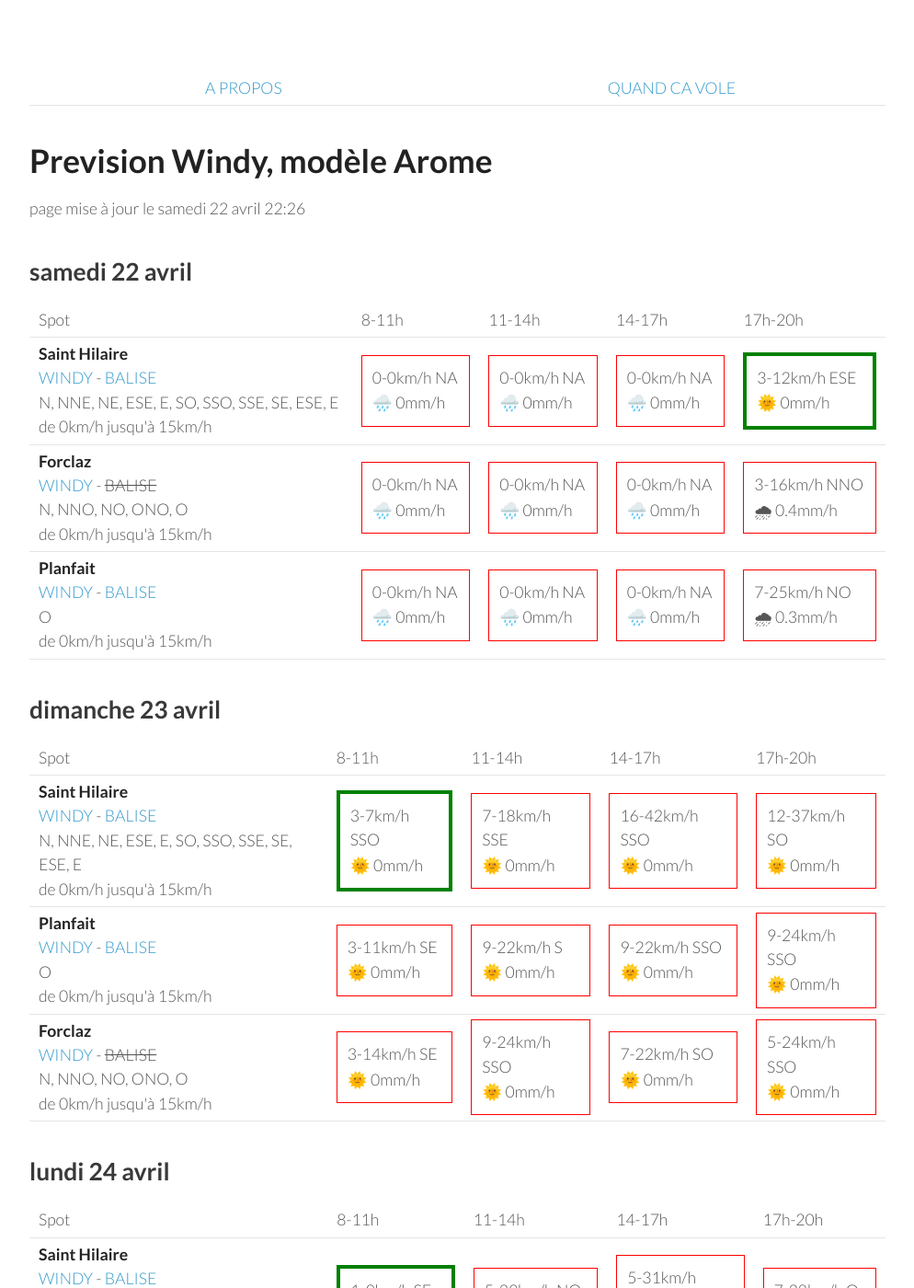
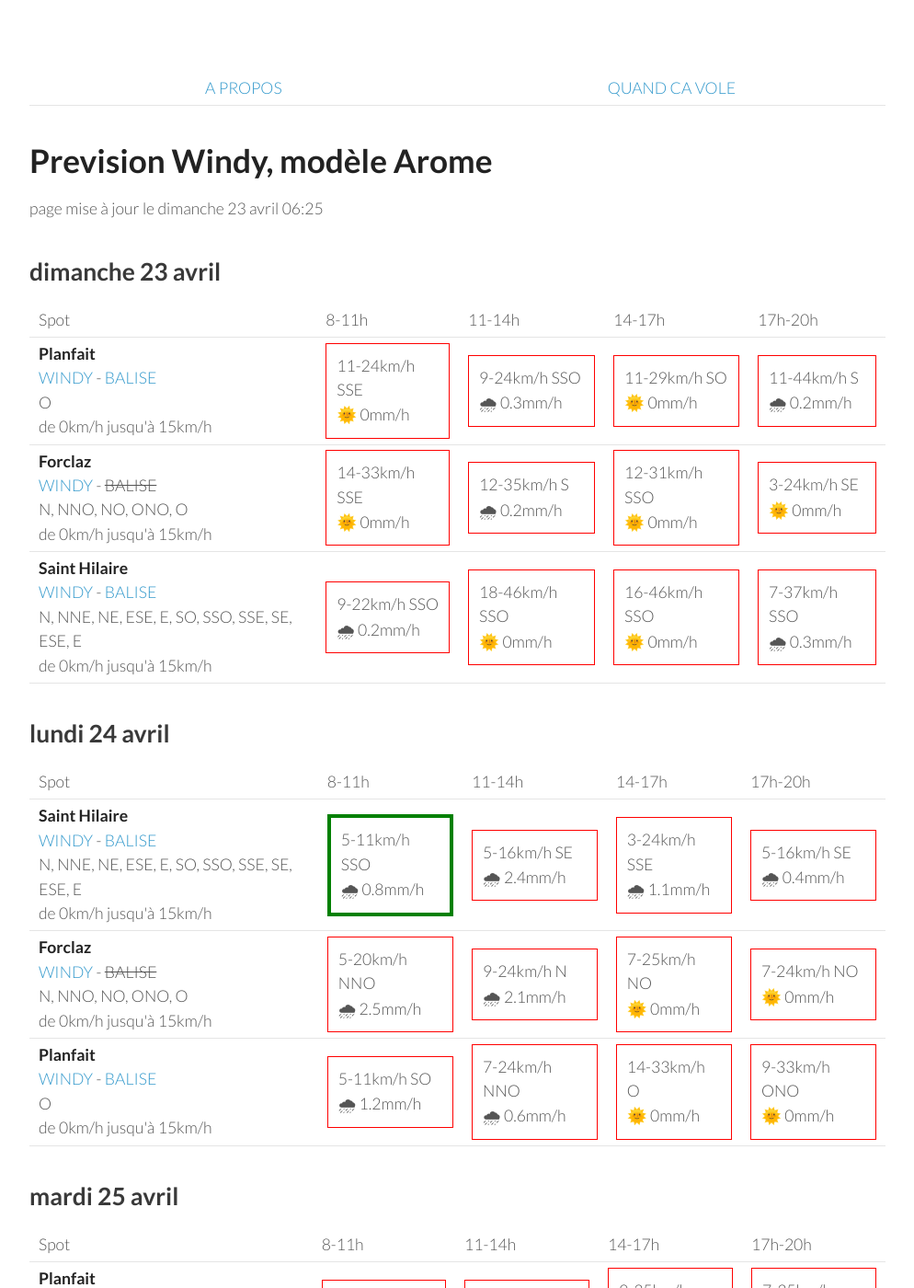
Before and after one commit to parapente-dans-le-nord/parapente-dans-le-nord.github.io, a Jekyll site: the page built from alpes_nord.markdown, in a window 1280 px wide and 1400 px high. Shown: the whole window at 92% size, without its empty margins (26-1020 px from the left). Built offline with Jekyll 4.4.1, drawn with Linux system fonts in a browser that asks for light colours; some of the changed text lies outside the part shown.

Commit message:
update index.markdown

```diff
--- a/alpes_nord.markdown
+++ b/alpes_nord.markdown
@@ -7,51 +7,8 @@ title:  "Tous les spots"
 {: .links}
 
 # Prevision Windy, modèle Arome
-page mise à jour le samedi 22 avril 22:26
+page mise à jour le dimanche 23 avril 06:25
 
-## samedi 22 avril
-
-{::nomarkdown}
-<table>
-  <tbody>
-    <tr>
-      <td>Spot</td>
-      <td>8-11h</td>
-      <td>11-14h</td>
-      <td>14-17h</td>
-      <td>17h-20h</td>
-    </tr>
-<tr>
-        <td><strong>Saint Hilaire</strong><br><a href="https://windy.com/45.307/5.888?45.087,5.889,9,m:eUFagkX">WINDY</a> - <span class=""><a href="http://www.balisemeteo.com/balise.php?idBalise=61">BALISE</a> </span><br> <span class="vent-favorable">N, NNE, NE, ESE, E, SO, SSO, SSE, SE, ESE, E</span><br><span class="force-vent">de 0km/h jusqu'à 15km/h</span> </td>
-
-            <td><div class="not-flyable"><p>0-0km/h NA</p><p>🌧️ 0mm/h</p></div></td>
-            <td><div class="not-flyable"><p>0-0km/h NA</p><p>🌧️ 0mm/h</p></div></td>
-            <td><div class="not-flyable"><p>0-0km/h NA</p><p>🌧️ 0mm/h</p></div></td>
-            <td><div class="flyable"><p>3-12km/h ESE</p><p>🌞 0mm/h</p></div></td>
-
-    </tr>
-<tr>
-        <td><strong>Forclaz</strong><br><a href="https://windy.com/45.814/6.247?45.375,6.246,8,m:eVwaglz">WINDY</a> - <span class="no-balise"> BALISE </span><br> <span class="vent-favorable">N, NNO, NO, ONO, O</span><br><span class="force-vent">de 0km/h jusqu'à 15km/h</span> </td>
-
-            <td><div class="not-flyable"><p>0-0km/h NA</p><p>🌧️ 0mm/h</p></div></td>
-            <td><div class="not-flyable"><p>0-0km/h NA</p><p>🌧️ 0mm/h</p></div></td>
-            <td><div class="not-flyable"><p>0-0km/h NA</p><p>🌧️ 0mm/h</p></div></td>
-            <td><div class="not-flyable"><p>3-16km/h NNO</p><p>🌧 0.4mm/h</p></div></td>
-
-    </tr>
-<tr>
-        <td><strong>Planfait</strong><br><a href="https://windy.com/45.853/6.223?45.415,6.223,8">WINDY</a> - <span class=""><a href="https://www.openwindmap.org/PP496">BALISE</a> </span><br> <span class="vent-favorable">O</span><br><span class="force-vent">de 0km/h jusqu'à 15km/h</span> </td>
-
-            <td><div class="not-flyable"><p>0-0km/h NA</p><p>🌧️ 0mm/h</p></div></td>
-            <td><div class="not-flyable"><p>0-0km/h NA</p><p>🌧️ 0mm/h</p></div></td>
-            <td><div class="not-flyable"><p>0-0km/h NA</p><p>🌧️ 0mm/h</p></div></td>
-            <td><div class="not-flyable"><p>7-25km/h NO</p><p>🌧 0.3mm/h</p></div></td>
-
-    </tr>
-
-</tbody>
-</table>
-{:/}
 ## dimanche 23 avril
 
 {::nomarkdown}
@@ -65,32 +22,32 @@ page mise à jour le samedi 22 avril 22:26
       <td>17h-20h</td>
     </tr>
 <tr>
-        <td><strong>Saint Hilaire</strong><br><a href="https://windy.com/45.307/5.888?45.087,5.889,9,m:eUFagkX">WINDY</a> - <span class=""><a href="http://www.balisemeteo.com/balise.php?idBalise=61">BALISE</a> </span><br> <span class="vent-favorable">N, NNE, NE, ESE, E, SO, SSO, SSE, SE, ESE, E</span><br><span class="force-vent">de 0km/h jusqu'à 15km/h</span> </td>
-
-            <td><div class="flyable"><p>3-7km/h SSO</p><p>🌞 0mm/h</p></div></td>
-            <td><div class="not-flyable"><p>7-18km/h SSE</p><p>🌞 0mm/h</p></div></td>
-            <td><div class="not-flyable"><p>16-42km/h SSO</p><p>🌞 0mm/h</p></div></td>
-            <td><div class="not-flyable"><p>12-37km/h SO</p><p>🌞 0mm/h</p></div></td>
-
-
-    </tr>
-<tr>
         <td><strong>Planfait</strong><br><a href="https://windy.com/45.853/6.223?45.415,6.223,8">WINDY</a> - <span class=""><a href="https://www.openwindmap.org/PP496">BALISE</a> </span><br> <span class="vent-favorable">O</span><br><span class="force-vent">de 0km/h jusqu'à 15km/h</span> </td>
 
-            <td><div class="not-flyable"><p>3-11km/h SE</p><p>🌞 0mm/h</p></div></td>
-            <td><div class="not-flyable"><p>9-22km/h S</p><p>🌞 0mm/h</p></div></td>
-            <td><div class="not-flyable"><p>9-22km/h SSO</p><p>🌞 0mm/h</p></div></td>
-            <td><div class="not-flyable"><p>9-24km/h SSO</p><p>🌞 0mm/h</p></div></td>
+            <td><div class="not-flyable"><p>11-24km/h SSE</p><p>🌞 0mm/h</p></div></td>
+            <td><div class="not-flyable"><p>9-24km/h SSO</p><p>🌧 0.3mm/h</p></div></td>
+            <td><div class="not-flyable"><p>11-29km/h SO</p><p>🌞 0mm/h</p></div></td>
+            <td><div class="not-flyable"><p>11-44km/h S</p><p>🌧 0.2mm/h</p></div></td>
 
 
     </tr>
 <tr>
         <td><strong>Forclaz</strong><br><a href="https://windy.com/45.814/6.247?45.375,6.246,8,m:eVwaglz">WINDY</a> - <span class="no-balise"> BALISE </span><br> <span class="vent-favorable">N, NNO, NO, ONO, O</span><br><span class="force-vent">de 0km/h jusqu'à 15km/h</span> </td>
 
-            <td><div class="not-flyable"><p>3-14km/h SE</p><p>🌞 0mm/h</p></div></td>
-            <td><div class="not-flyable"><p>9-24km/h SSO</p><p>🌞 0mm/h</p></div></td>
-            <td><div class="not-flyable"><p>7-22km/h SO</p><p>🌞 0mm/h</p></div></td>
-            <td><div class="not-flyable"><p>5-24km/h SSO</p><p>🌞 0mm/h</p></div></td>
+            <td><div class="not-flyable"><p>14-33km/h SSE</p><p>🌞 0mm/h</p></div></td>
+            <td><div class="not-flyable"><p>12-35km/h S</p><p>🌧 0.2mm/h</p></div></td>
+            <td><div class="not-flyable"><p>12-31km/h SSO</p><p>🌞 0mm/h</p></div></td>
+            <td><div class="not-flyable"><p>3-24km/h SE</p><p>🌞 0mm/h</p></div></td>
+
+
+    </tr>
+<tr>
+        <td><strong>Saint Hilaire</strong><br><a href="https://windy.com/45.307/5.888?45.087,5.889,9,m:eUFagkX">WINDY</a> - <span class=""><a href="http://www.balisemeteo.com/balise.php?idBalise=61">BALISE</a> </span><br> <span class="vent-favorable">N, NNE, NE, ESE, E, SO, SSO, SSE, SE, ESE, E</span><br><span class="force-vent">de 0km/h jusqu'à 15km/h</span> </td>
+
+            <td><div class="not-flyable"><p>9-22km/h SSO</p><p>🌧 0.2mm/h</p></div></td>
+            <td><div class="not-flyable"><p>18-46km/h SSO</p><p>🌞 0mm/h</p></div></td>
+            <td><div class="not-flyable"><p>16-46km/h SSO</p><p>🌞 0mm/h</p></div></td>
+            <td><div class="not-flyable"><p>7-37km/h SSO</p><p>🌧 0.3mm/h</p></div></td>
 
 
     </tr>
@@ -113,30 +70,30 @@ page mise à jour le samedi 22 avril 22:26
 <tr>
         <td><strong>Saint Hilaire</strong><br><a href="https://windy.com/45.307/5.888?45.087,5.889,9,m:eUFagkX">WINDY</a> - <span class=""><a href="http://www.balisemeteo.com/balise.php?idBalise=61">BALISE</a> </span><br> <span class="vent-favorable">N, NNE, NE, ESE, E, SO, SSO, SSE, SE, ESE, E</span><br><span class="force-vent">de 0km/h jusqu'à 15km/h</span> </td>
 
-            <td><div class="flyable"><p>1-9km/h SE</p><p>🌧 0.7mm/h</p></div></td>
-            <td><div class="not-flyable"><p>5-29km/h NO</p><p>🌧 0.6mm/h</p></div></td>
-            <td><div class="not-flyable"><p>5-31km/h ONO</p><p>🌧 0.6mm/h</p></div></td>
-            <td><div class="not-flyable"><p>7-38km/h O</p><p>🌞 0mm/h</p></div></td>
+            <td><div class="flyable"><p>5-11km/h SSO</p><p>🌧 0.8mm/h</p></div></td>
+            <td><div class="not-flyable"><p>5-16km/h SE</p><p>🌧 2.4mm/h</p></div></td>
+            <td><div class="not-flyable"><p>3-24km/h SSE</p><p>🌧 1.1mm/h</p></div></td>
+            <td><div class="not-flyable"><p>5-16km/h SE</p><p>🌧 0.4mm/h</p></div></td>
+
+
+    </tr>
+<tr>
+        <td><strong>Forclaz</strong><br><a href="https://windy.com/45.814/6.247?45.375,6.246,8,m:eVwaglz">WINDY</a> - <span class="no-balise"> BALISE </span><br> <span class="vent-favorable">N, NNO, NO, ONO, O</span><br><span class="force-vent">de 0km/h jusqu'à 15km/h</span> </td>
+
+            <td><div class="not-flyable"><p>5-20km/h NNO</p><p>🌧 2.5mm/h</p></div></td>
+            <td><div class="not-flyable"><p>9-24km/h N</p><p>🌧 2.1mm/h</p></div></td>
+            <td><div class="not-flyable"><p>7-25km/h NO</p><p>🌞 0mm/h</p></div></td>
+            <td><div class="not-flyable"><p>7-24km/h NO</p><p>🌞 0mm/h</p></div></td>
 
 
     </tr>
 <tr>
         <td><strong>Planfait</strong><br><a href="https://windy.com/45.853/6.223?45.415,6.223,8">WINDY</a> - <span class=""><a href="https://www.openwindmap.org/PP496">BALISE</a> </span><br> <span class="vent-favorable">O</span><br><span class="force-vent">de 0km/h jusqu'à 15km/h</span> </td>
 
-            <td><div class="not-flyable"><p>3-11km/h SSE</p><p>🌧 1.8mm/h</p></div></td>
-            <td><div class="not-flyable"><p>3-27km/h SO</p><p>🌧 1mm/h</p></div></td>
-            <td><div class="not-flyable"><p>7-29km/h OSO</p><p>🌧 0.8mm/h</p></div></td>
-            <td><div class="not-flyable"><p>11-38km/h O</p><p>🌧 0.3mm/h</p></div></td>
-
-
-    </tr>
-<tr>
-        <td><strong>Forclaz</strong><br><a href="https://windy.com/45.814/6.247?45.375,6.246,8,m:eVwaglz">WINDY</a> - <span class="no-balise"> BALISE </span><br> <span class="vent-favorable">N, NNO, NO, ONO, O</span><br><span class="force-vent">de 0km/h jusqu'à 15km/h</span> </td>
-
-            <td><div class="not-flyable"><p>5-9km/h ESE</p><p>🌧 0.8mm/h</p></div></td>
-            <td><div class="not-flyable"><p>1-24km/h OSO</p><p>🌧 0.6mm/h</p></div></td>
-            <td><div class="not-flyable"><p>5-27km/h OSO</p><p>🌧 0.7mm/h</p></div></td>
-            <td><div class="not-flyable"><p>9-38km/h O</p><p>🌧 0.4mm/h</p></div></td>
+            <td><div class="not-flyable"><p>5-11km/h SO</p><p>🌧 1.2mm/h</p></div></td>
+            <td><div class="not-flyable"><p>7-24km/h NNO</p><p>🌧 0.6mm/h</p></div></td>
+            <td><div class="not-flyable"><p>14-33km/h O</p><p>🌞 0mm/h</p></div></td>
+            <td><div class="not-flyable"><p>9-33km/h ONO</p><p>🌞 0mm/h</p></div></td>
 
 
     </tr>
@@ -157,32 +114,32 @@ page mise à jour le samedi 22 avril 22:26
       <td>17h-20h</td>
     </tr>
 <tr>
-        <td><strong>Saint Hilaire</strong><br><a href="https://windy.com/45.307/5.888?45.087,5.889,9,m:eUFagkX">WINDY</a> - <span class=""><a href="http://www.balisemeteo.com/balise.php?idBalise=61">BALISE</a> </span><br> <span class="vent-favorable">N, NNE, NE, ESE, E, SO, SSO, SSE, SE, ESE, E</span><br><span class="force-vent">de 0km/h jusqu'à 15km/h</span> </td>
+        <td><strong>Planfait</strong><br><a href="https://windy.com/45.853/6.223?45.415,6.223,8">WINDY</a> - <span class=""><a href="https://www.openwindmap.org/PP496">BALISE</a> </span><br> <span class="vent-favorable">O</span><br><span class="force-vent">de 0km/h jusqu'à 15km/h</span> </td>
 
-            <td><div class="not-flyable"><p>3-29km/h ONO</p><p>🌧 0.6mm/h</p></div></td>
-            <td><div class="not-flyable"><p>5-29km/h NO</p><p>🌧 1.5mm/h</p></div></td>
-            <td><div class="not-flyable"><p>5-31km/h NNO</p><p>🌧 2.4mm/h</p></div></td>
-            <td><div class="not-flyable"><p>7-35km/h N</p><p>🌧 0.2mm/h</p></div></td>
+            <td><div class="not-flyable"><p>1-22km/h S</p><p>🌧 0.5mm/h</p></div></td>
+            <td><div class="not-flyable"><p>3-29km/h O</p><p>🌧 2.2mm/h</p></div></td>
+            <td><div class="not-flyable"><p>9-35km/h ONO</p><p>🌧 0.9mm/h</p></div></td>
+            <td><div class="not-flyable"><p>7-35km/h ONO</p><p>🌧 0.7mm/h</p></div></td>
 
 
     </tr>
 <tr>
-        <td><strong>Planfait</strong><br><a href="https://windy.com/45.853/6.223?45.415,6.223,8">WINDY</a> - <span class=""><a href="https://www.openwindmap.org/PP496">BALISE</a> </span><br> <span class="vent-favorable">O</span><br><span class="force-vent">de 0km/h jusqu'à 15km/h</span> </td>
+        <td><strong>Saint Hilaire</strong><br><a href="https://windy.com/45.307/5.888?45.087,5.889,9,m:eUFagkX">WINDY</a> - <span class=""><a href="http://www.balisemeteo.com/balise.php?idBalise=61">BALISE</a> </span><br> <span class="vent-favorable">N, NNE, NE, ESE, E, SO, SSO, SSE, SE, ESE, E</span><br><span class="force-vent">de 0km/h jusqu'à 15km/h</span> </td>
 
-            <td><div class="not-flyable"><p>3-24km/h SSO</p><p>🌧 1.5mm/h</p></div></td>
-            <td><div class="not-flyable"><p>5-27km/h OSO</p><p>🌧 1mm/h</p></div></td>
-            <td><div class="not-flyable"><p>5-29km/h NO</p><p>🌧 1.8mm/h</p></div></td>
-            <td><div class="not-flyable"><p>5-25km/h NO</p><p>🌧 0.3mm/h</p></div></td>
+            <td><div class="not-flyable"><p>3-25km/h NNO</p><p>🌧 0.7mm/h</p></div></td>
+            <td><div class="not-flyable"><p>5-33km/h ONO</p><p>🌧 1.4mm/h</p></div></td>
+            <td><div class="not-flyable"><p>5-33km/h NO</p><p>🌧 0.5mm/h</p></div></td>
+            <td><div class="not-flyable"><p>7-37km/h NNO</p><p>🌞 0mm/h</p></div></td>
 
 
     </tr>
 <tr>
         <td><strong>Forclaz</strong><br><a href="https://windy.com/45.814/6.247?45.375,6.246,8,m:eVwaglz">WINDY</a> - <span class="no-balise"> BALISE </span><br> <span class="vent-favorable">N, NNO, NO, ONO, O</span><br><span class="force-vent">de 0km/h jusqu'à 15km/h</span> </td>
 
-            <td><div class="not-flyable"><p>3-24km/h SO</p><p>🌧 1.4mm/h</p></div></td>
-            <td><div class="not-flyable"><p>5-29km/h OSO</p><p>🌧 0.6mm/h</p></div></td>
-            <td><div class="not-flyable"><p>5-31km/h NO</p><p>🌧 0.9mm/h</p></div></td>
-            <td><div class="not-flyable"><p>5-29km/h NO</p><p>🌧 0.3mm/h</p></div></td>
+            <td><div class="not-flyable"><p>1-24km/h OSO</p><p>🌧 0.5mm/h</p></div></td>
+            <td><div class="not-flyable"><p>3-29km/h ONO</p><p>🌧 2.5mm/h</p></div></td>
+            <td><div class="not-flyable"><p>9-35km/h ONO</p><p>🌧 1.1mm/h</p></div></td>
+            <td><div class="not-flyable"><p>7-37km/h ONO</p><p>🌧 0.5mm/h</p></div></td>
 
 
     </tr>
@@ -205,20 +162,10 @@ page mise à jour le samedi 22 avril 22:26
 <tr>
         <td><strong>Planfait</strong><br><a href="https://windy.com/45.853/6.223?45.415,6.223,8">WINDY</a> - <span class=""><a href="https://www.openwindmap.org/PP496">BALISE</a> </span><br> <span class="vent-favorable">O</span><br><span class="force-vent">de 0km/h jusqu'à 15km/h</span> </td>
 
-            <td><div class="not-flyable"><p>3-11km/h E</p><p>🌞 0mm/h</p></div></td>
-            <td><div class="not-flyable"><p>3-18km/h O</p><p>🌞 0mm/h</p></div></td>
+            <td><div class="not-flyable"><p>1-9km/h E</p><p>🌞 0mm/h</p></div></td>
+            <td><div class="not-flyable"><p>3-18km/h ONO</p><p>🌞 0mm/h</p></div></td>
             <td><div class="not-flyable"><p>5-25km/h ONO</p><p>🌞 0mm/h</p></div></td>
             <td><div class="not-flyable"><p>5-25km/h ONO</p><p>🌞 0mm/h</p></div></td>
-
-
-    </tr>
-<tr>
-        <td><strong>Saint Hilaire</strong><br><a href="https://windy.com/45.307/5.888?45.087,5.889,9,m:eUFagkX">WINDY</a> - <span class=""><a href="http://www.balisemeteo.com/balise.php?idBalise=61">BALISE</a> </span><br> <span class="vent-favorable">N, NNE, NE, ESE, E, SO, SSO, SSE, SE, ESE, E</span><br><span class="force-vent">de 0km/h jusqu'à 15km/h</span> </td>
-
-            <td><div class="not-flyable"><p>1-16km/h E</p><p>🌞 0mm/h</p></div></td>
-            <td><div class="not-flyable"><p>3-24km/h O</p><p>🌞 0mm/h</p></div></td>
-            <td><div class="not-flyable"><p>3-24km/h O</p><p>🌞 0mm/h</p></div></td>
-            <td><div class="not-flyable"><p>1-22km/h ONO</p><p>🌞 0mm/h</p></div></td>
 
 
     </tr>
@@ -226,9 +173,19 @@ page mise à jour le samedi 22 avril 22:26
         <td><strong>Forclaz</strong><br><a href="https://windy.com/45.814/6.247?45.375,6.246,8,m:eVwaglz">WINDY</a> - <span class="no-balise"> BALISE </span><br> <span class="vent-favorable">N, NNO, NO, ONO, O</span><br><span class="force-vent">de 0km/h jusqu'à 15km/h</span> </td>
 
             <td><div class="not-flyable"><p>1-9km/h E</p><p>🌞 0mm/h</p></div></td>
-            <td><div class="not-flyable"><p>3-18km/h O</p><p>🌞 0mm/h</p></div></td>
+            <td><div class="not-flyable"><p>3-18km/h ONO</p><p>🌞 0mm/h</p></div></td>
             <td><div class="not-flyable"><p>5-27km/h ONO</p><p>🌞 0mm/h</p></div></td>
             <td><div class="not-flyable"><p>5-27km/h NO</p><p>🌞 0mm/h</p></div></td>
+
+
+    </tr>
+<tr>
+        <td><strong>Saint Hilaire</strong><br><a href="https://windy.com/45.307/5.888?45.087,5.889,9,m:eUFagkX">WINDY</a> - <span class=""><a href="http://www.balisemeteo.com/balise.php?idBalise=61">BALISE</a> </span><br> <span class="vent-favorable">N, NNE, NE, ESE, E, SO, SSO, SSE, SE, ESE, E</span><br><span class="force-vent">de 0km/h jusqu'à 15km/h</span> </td>
+
+            <td><div class="not-flyable"><p>1-20km/h ENE</p><p>🌞 0mm/h</p></div></td>
+            <td><div class="not-flyable"><p>3-24km/h ONO</p><p>🌞 0mm/h</p></div></td>
+            <td><div class="not-flyable"><p>5-33km/h ONO</p><p>🌞 0mm/h</p></div></td>
+            <td><div class="not-flyable"><p>5-33km/h ONO</p><p>🌞 0mm/h</p></div></td>
 
 
     </tr>
@@ -251,10 +208,10 @@ page mise à jour le samedi 22 avril 22:26
 <tr>
         <td><strong>Saint Hilaire</strong><br><a href="https://windy.com/45.307/5.888?45.087,5.889,9,m:eUFagkX">WINDY</a> - <span class=""><a href="http://www.balisemeteo.com/balise.php?idBalise=61">BALISE</a> </span><br> <span class="vent-favorable">N, NNE, NE, ESE, E, SO, SSO, SSE, SE, ESE, E</span><br><span class="force-vent">de 0km/h jusqu'à 15km/h</span> </td>
 
-            <td><div class="not-flyable"><p>1-12km/h ENE</p><p>🌞 0mm/h</p></div></td>
-            <td><div class="not-flyable"><p>0-11km/h ENE</p><p>🌧 0.8mm/h</p></div></td>
-            <td><div class="not-flyable"><p>0-14km/h O</p><p>🌧 0.8mm/h</p></div></td>
-            <td><div class="not-flyable"><p>0-16km/h S</p><p>🌞 0mm/h</p></div></td>
+            <td><div class="not-flyable"><p>1-20km/h NE</p><p>🌞 0mm/h</p></div></td>
+            <td><div class="not-flyable"><p>3-24km/h OSO</p><p>🌞 0mm/h</p></div></td>
+            <td><div class="not-flyable"><p>0-25km/h N</p><p>🌧 0.4mm/h</p></div></td>
+            <td><div class="not-flyable"><p>7-44km/h SSO</p><p>🌞 0mm/h</p></div></td>
 
 
     </tr>
```
